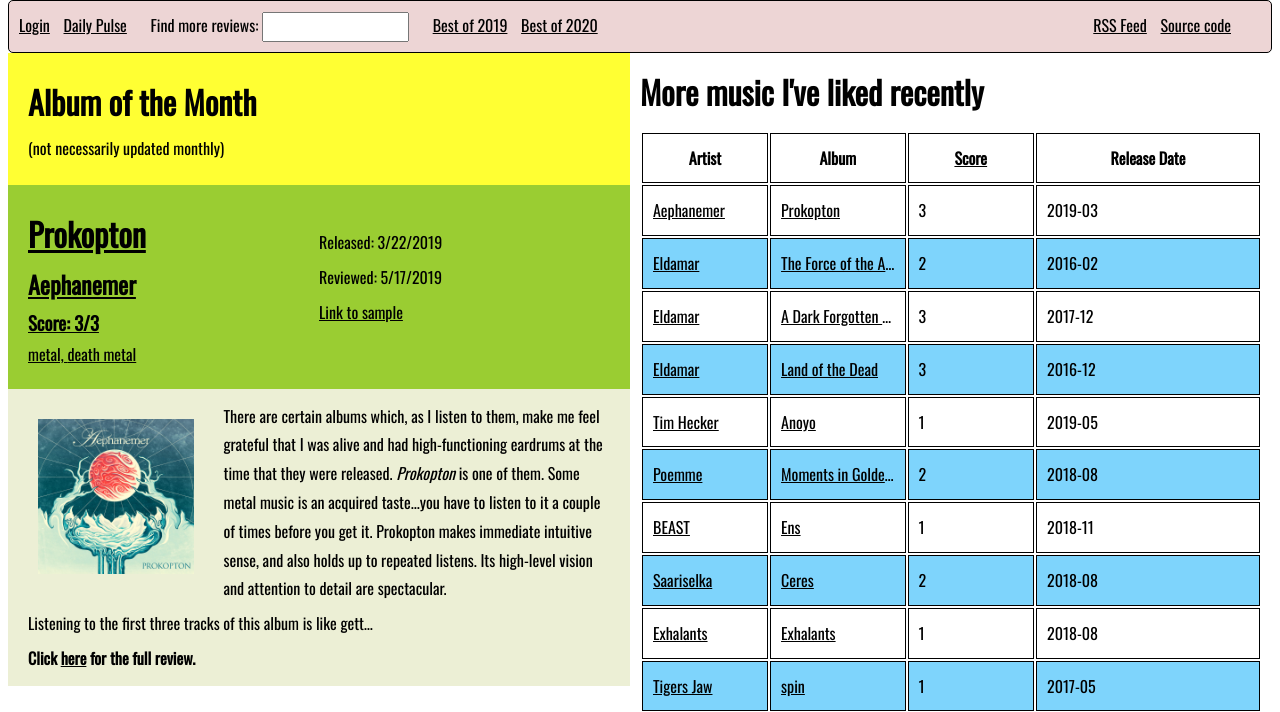
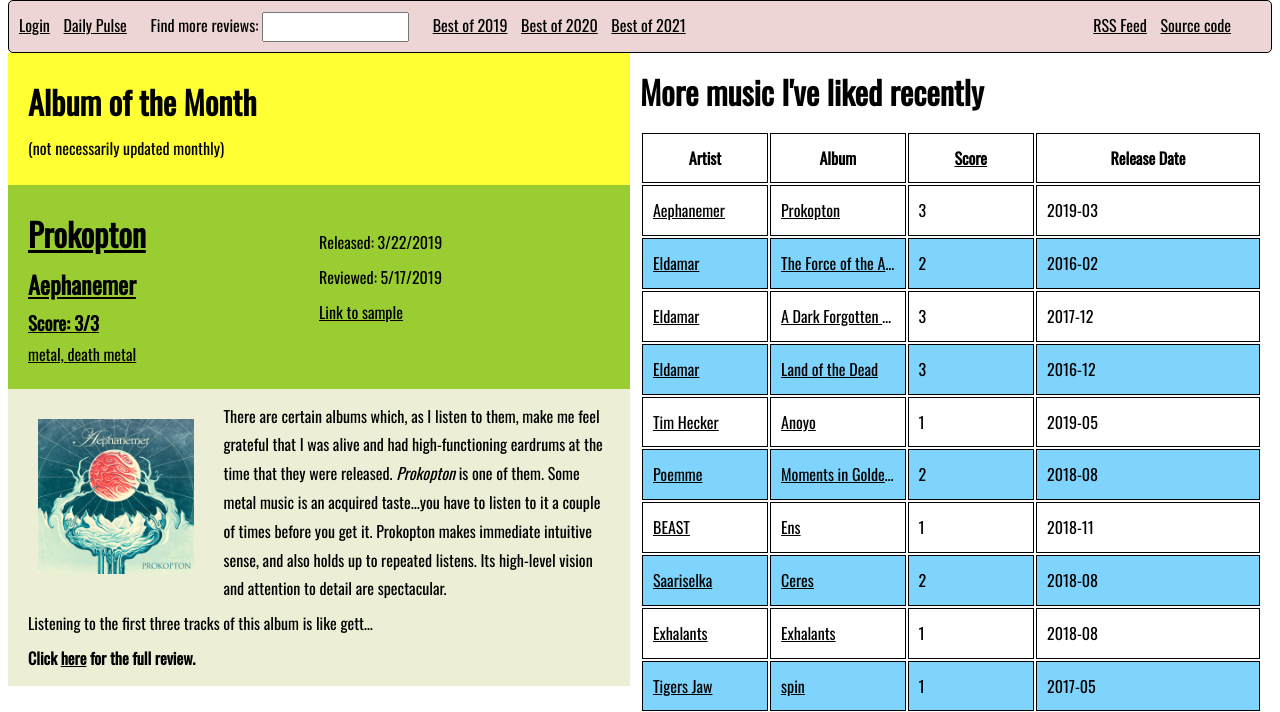
Before and after one commit to vpcarroll15/personal, a Django app: page /music/ in a window 1280 px wide. Shown: the top 712 px of the page. Run offline with Django 3.2, Linux system fonts and the light colour scheme; data comes from the database, SQL or seed files in the repository; data that the repository does not hold is empty; some libraries are stand-ins or nearby versions.

Commit message:
add 2021 header

```diff
--- a/music/templates/music/boilerplate.html
+++ b/music/templates/music/boilerplate.html
@@ -25,6 +25,7 @@
         <span class="hide-on-small-screens">
             <a href="{% url 'music:best_of' name=2019 %}">Best of 2019</a>
             <a href="{% url 'music:best_of' name=2020 %}" style="padding-left: 10px;">Best of 2020</a>
+            <a href="{% url 'music:best_of' name=2021 %}" style="padding-left: 10px;">Best of 2021</a>
         </span>
 
         <span style="float: right;">
```
